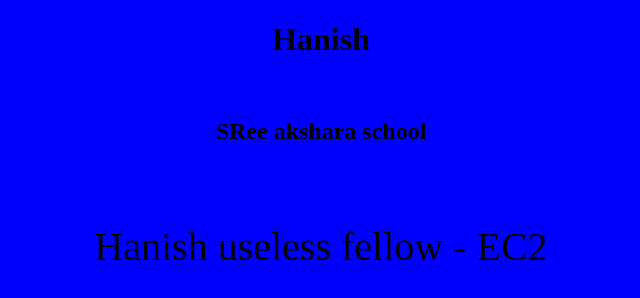
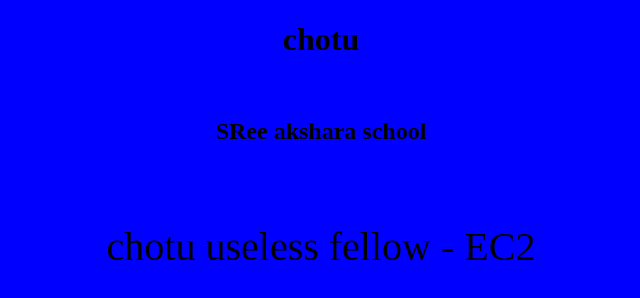
Before and after one commit to vsurendranath1/website, a plain HTML site: page index.html in a window 1280 px wide. Shown: the whole page, without its empty margins (319-959 px from the left). Drawn offline with Linux system fonts and the light colour scheme.

Commit message:
Update index.html

```diff
--- a/index.html
+++ b/index.html
@@ -26,10 +26,10 @@ p{
 </head>
 
 <body>
-    <h1>Hanish</h1>
+    <h1>chotu</h1>
     <br>
    <h2> SRee akshara school </h2>
    <br>
-   <p> Hanish useless fellow - EC2</p>
+   <p> chotu useless fellow - EC2</p>
 </body>
 </html>
```
